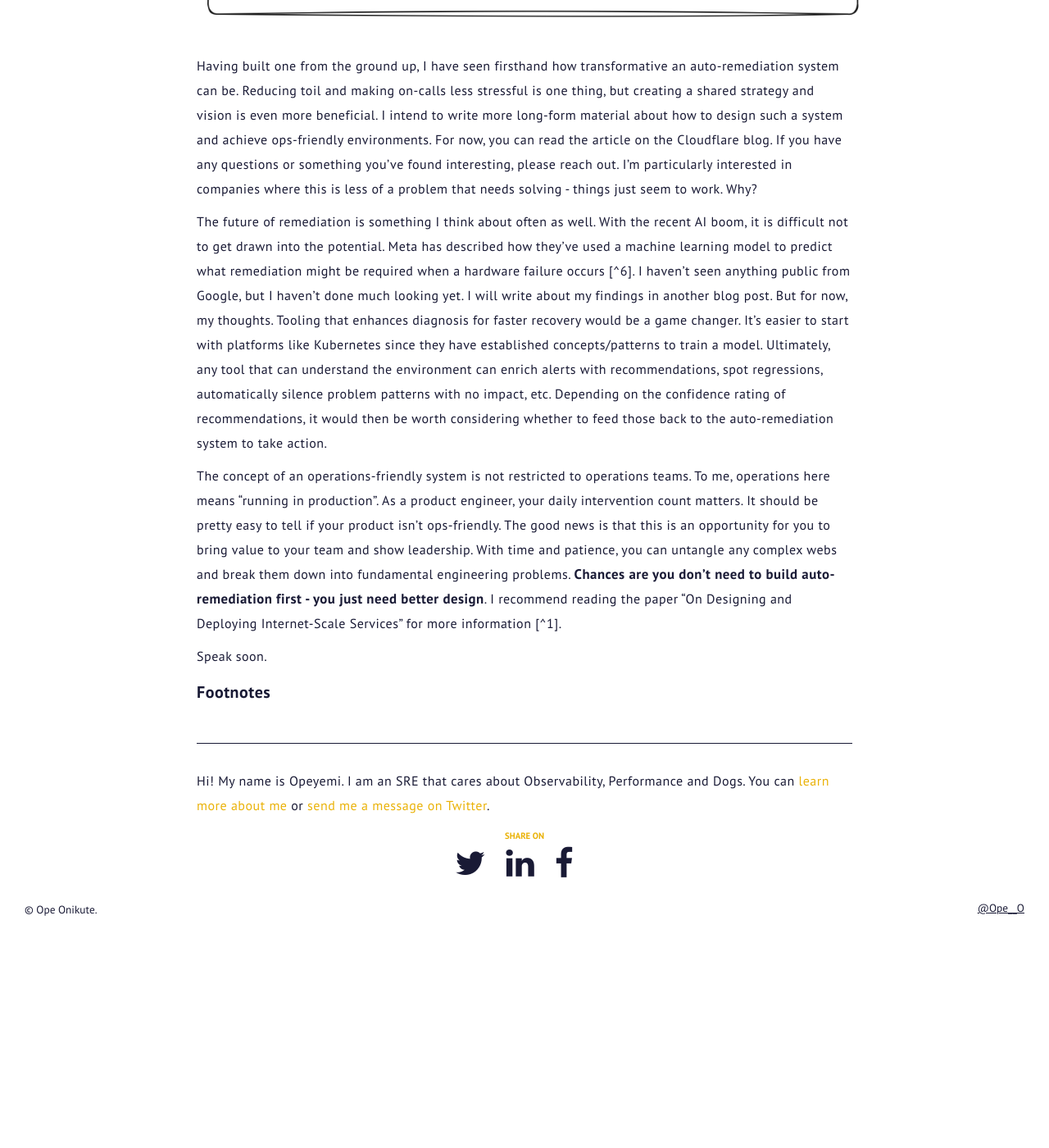
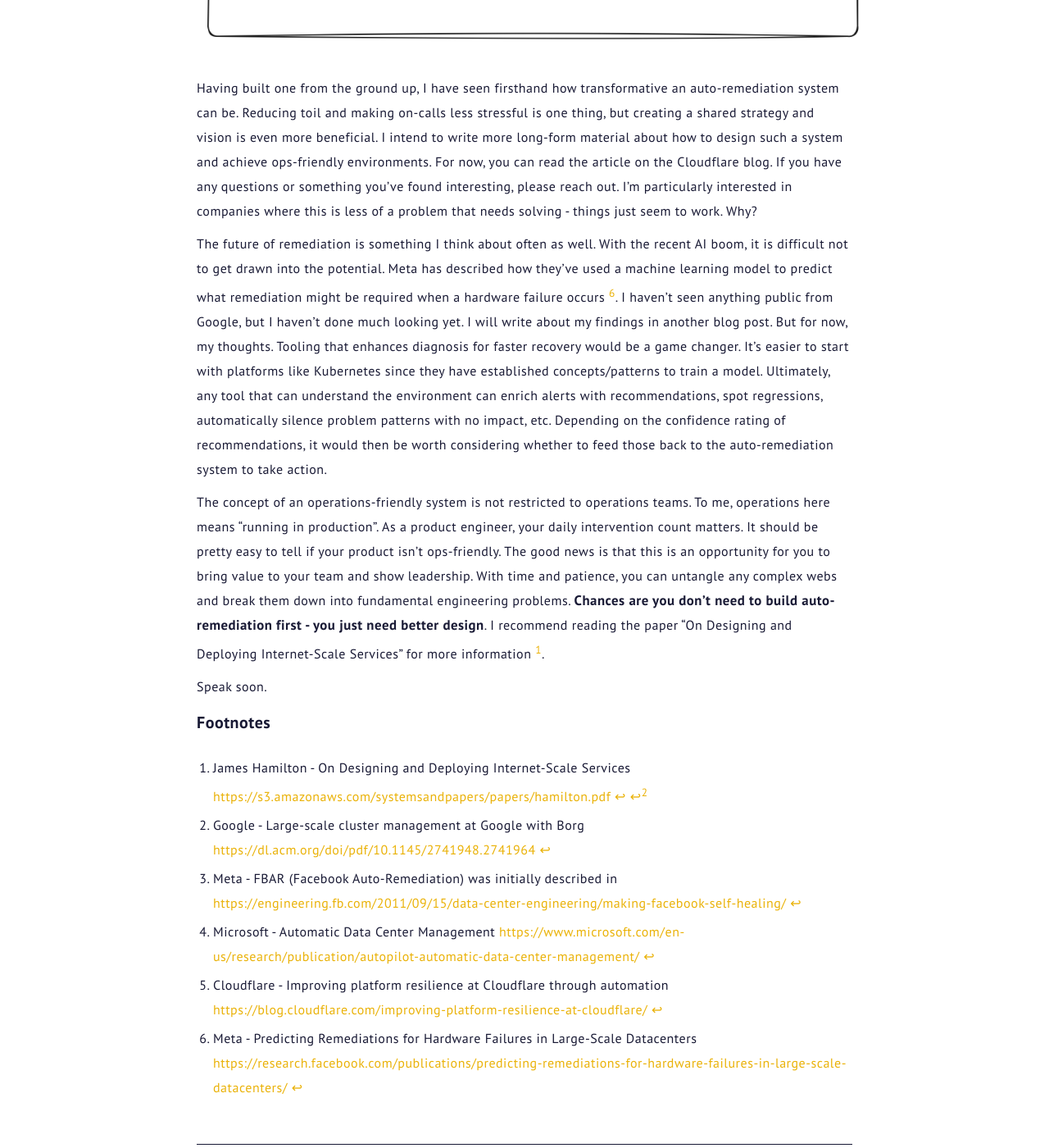
Before and after one commit to OpeOnikute/opeonikute.github.io, a Jekyll site: the page built from posts/auto-remediation-is-important.md, in a window 1280 px wide and 1400 px high, scrolled down 3279 px. Shown: the whole window at 82% size. Built offline with Jekyll 4.4.1, drawn with Linux system fonts in a browser that asks for light colours; nearby versions of some CDN libraries; before the commit the page ends 4417 px from its top, so only the background shows below that; some of the changed text lies outside the part shown.

Commit message:
fix footnotes

```diff
--- a/posts/auto-remediation-is-important.md
+++ b/posts/auto-remediation-is-important.md
@@ -43,14 +43,14 @@ Speak soon.
 
 ### Footnotes
 
-[1]: James Hamilton: On Designing and Deploying Internet-Scale Services [https://s3.amazonaws.com/systemsandpapers/papers/hamilton.pdf](https://s3.amazonaws.com/systemsandpapers/papers/hamilton.pdf)
+[^1]: James Hamilton - On Designing and Deploying Internet-Scale Services [https://s3.amazonaws.com/systemsandpapers/papers/hamilton.pdf](https://s3.amazonaws.com/systemsandpapers/papers/hamilton.pdf)
 
-[2]: Google: Large-scale cluster management at Google with Borg [https://dl.acm.org/doi/pdf/10.1145/2741948.2741964](https://dl.acm.org/doi/pdf/10.1145/2741948.2741964)
+[^2]: Google - Large-scale cluster management at Google with Borg [https://dl.acm.org/doi/pdf/10.1145/2741948.2741964](https://dl.acm.org/doi/pdf/10.1145/2741948.2741964)
 
-[3]: Meta: FBAR (Facebook Auto-Remediation) was initially described in  [https://engineering.fb.com/2011/09/15/data-center-engineering/making-facebook-self-healing/](https://engineering.fb.com/2011/09/15/data-center-engineering/making-facebook-self-healing/)
+[^3]: Meta - FBAR (Facebook Auto-Remediation) was initially described in  [https://engineering.fb.com/2011/09/15/data-center-engineering/making-facebook-self-healing/](https://engineering.fb.com/2011/09/15/data-center-engineering/making-facebook-self-healing/)
 
-[4]: Microsoft: Automatic Data Center Management [https://www.microsoft.com/en-us/research/publication/autopilot-automatic-data-center-management/](https://www.microsoft.com/en-us/research/publication/autopilot-automatic-data-center-management/)
+[^4]: Microsoft - Automatic Data Center Management [https://www.microsoft.com/en-us/research/publication/autopilot-automatic-data-center-management/](https://www.microsoft.com/en-us/research/publication/autopilot-automatic-data-center-management/)
 
-[5]: Cloudflare: Improving platform resilience at Cloudflare through automation [https://blog.cloudflare.com/improving-platform-resilience-at-cloudflare/](https://blog.cloudflare.com/improving-platform-resilience-at-cloudflare/)
+[^5]: Cloudflare - Improving platform resilience at Cloudflare through automation [https://blog.cloudflare.com/improving-platform-resilience-at-cloudflare/](https://blog.cloudflare.com/improving-platform-resilience-at-cloudflare/)
 
-[6]: Meta: Predicting Remediations for Hardware Failures in Large-Scale Datacenters [https://research.facebook.com/publications/predicting-remediations-for-hardware-failures-in-large-scale-datacenters/](https://research.facebook.com/publications/predicting-remediations-for-hardware-failures-in-large-scale-datacenters/)
+[^6]: Meta - Predicting Remediations for Hardware Failures in Large-Scale Datacenters [https://research.facebook.com/publications/predicting-remediations-for-hardware-failures-in-large-scale-datacenters/](https://research.facebook.com/publications/predicting-remediations-for-hardware-failures-in-large-scale-datacenters/)
```
